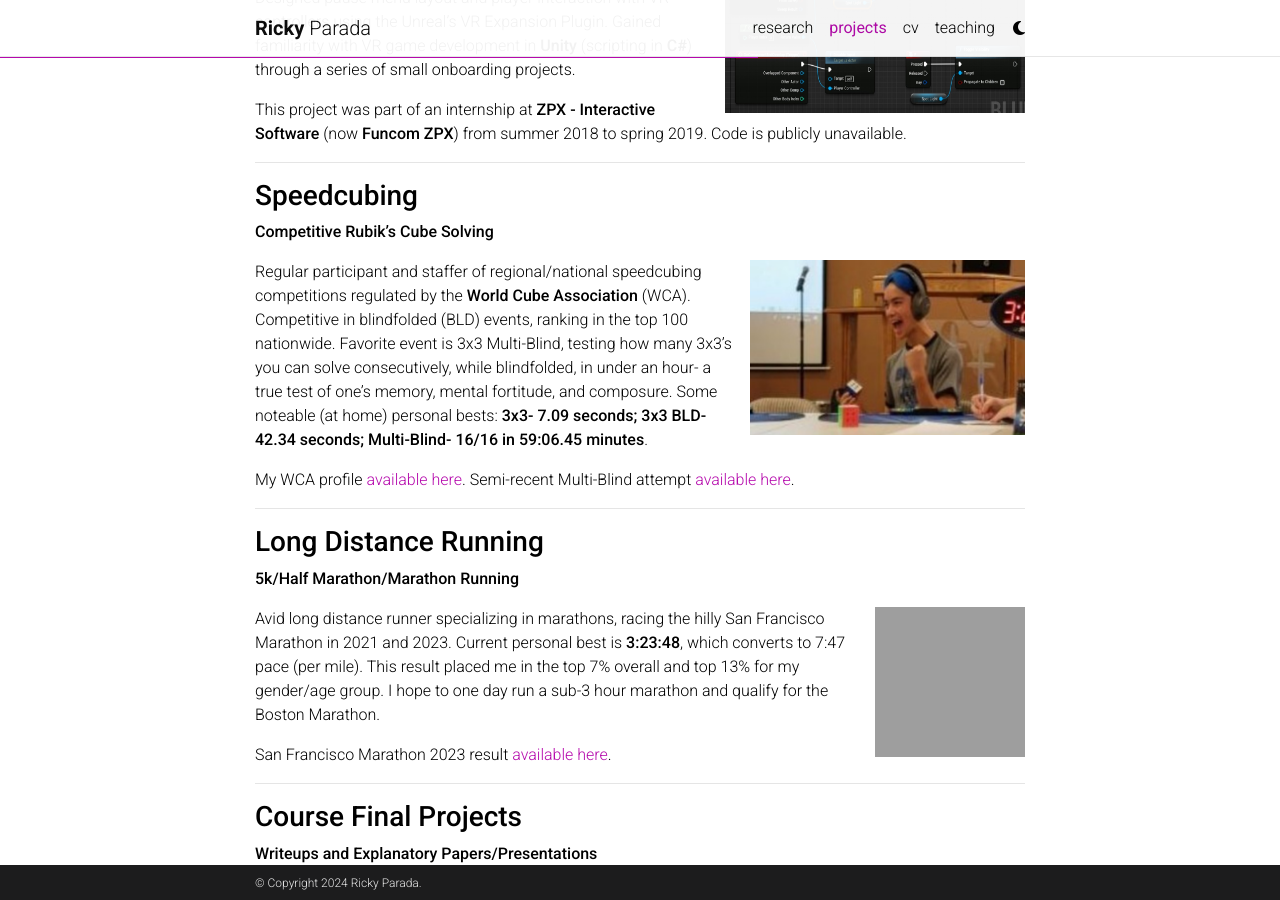
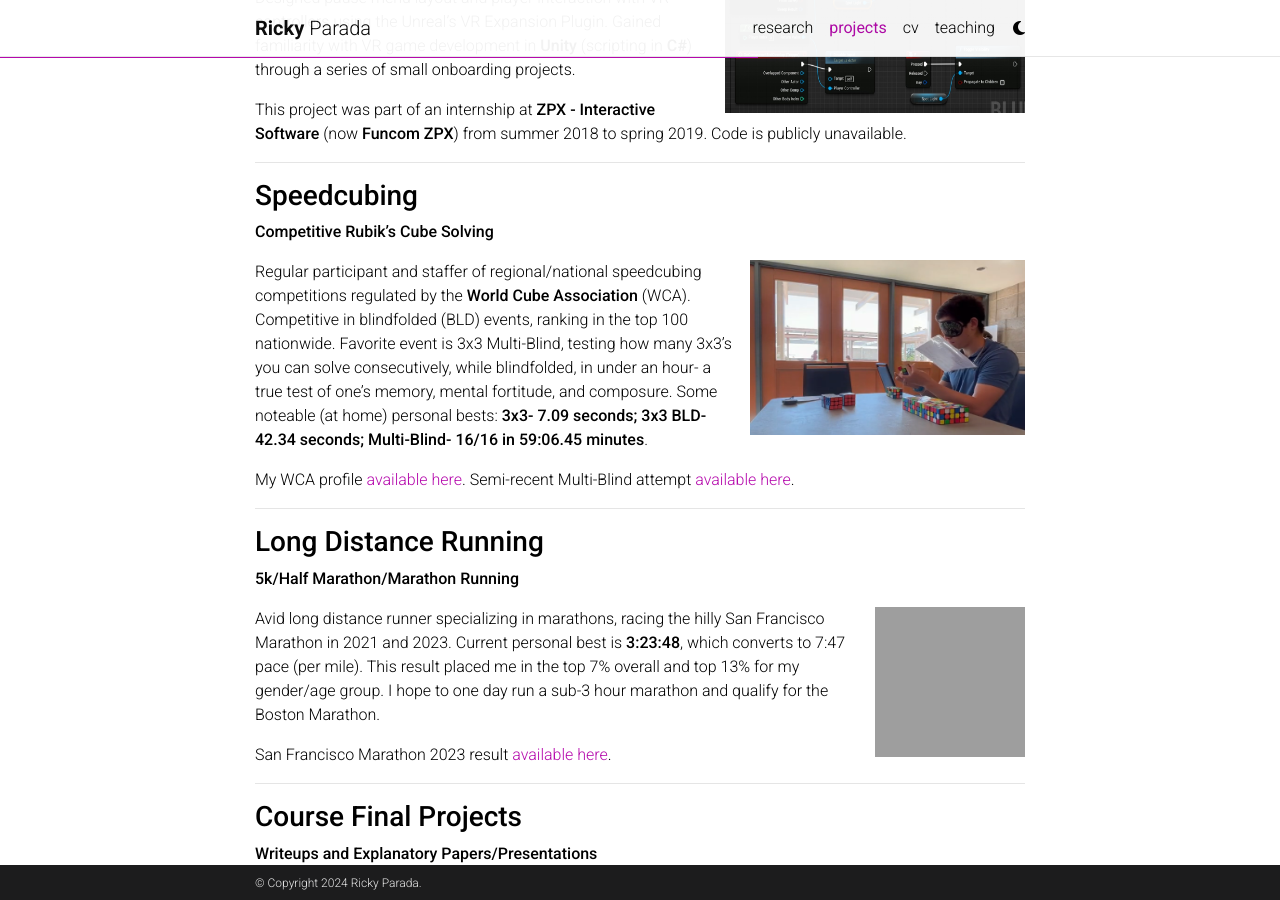
Before and after one commit to rickyparada/rickyparada.github.io, a Jekyll site: the page built from _pages/projects.md, in a window 1280 px wide and 900 px high, scrolled down 979 px. Built offline with Jekyll 4.4.1, drawn with Linux system fonts in a browser that asks for light colours; comment, search, counter and statistics services are not loaded; a style sheet for code colours, icons or effects is not loaded; grey boxes are pictures that could not be loaded.

Commit message:
updated resume

```diff
--- a/_pages/projects.md
+++ b/_pages/projects.md
@@ -47,7 +47,7 @@ This project was part of an internship at **ZPX - Interactive Software** (now **
 
 **Competitive Rubik's Cube Solving**
 
-<img align="right" style="margin-left: 10px;" src="./../assets/img/wca.png" alt="" width="275" height="175">
+<img align="right" style="margin-left: 10px;" src="./../assets/img/MBLD.png" alt="" width="275" height="175">
 
 Regular participant and staffer of regional/national speedcubing competitions regulated by the **World Cube Association** (WCA). Competitive in blindfolded (BLD) events, ranking in the top 100 nationwide. Favorite event is 3x3 Multi-Blind, testing how many 3x3's you can solve consecutively, while blindfolded, in under an hour- a true test of one's memory, mental fortitude, and composure. Some noteable (at home) personal bests: **3x3- 7.09 seconds; 3x3 BLD- 42.34 seconds; Multi-Blind- 16/16 in 59:06.45 minutes**.
 
```
Also changed, not shown: assets/img/MBLD.png (added), assets/img/wca.png (deleted), 1 other file.
